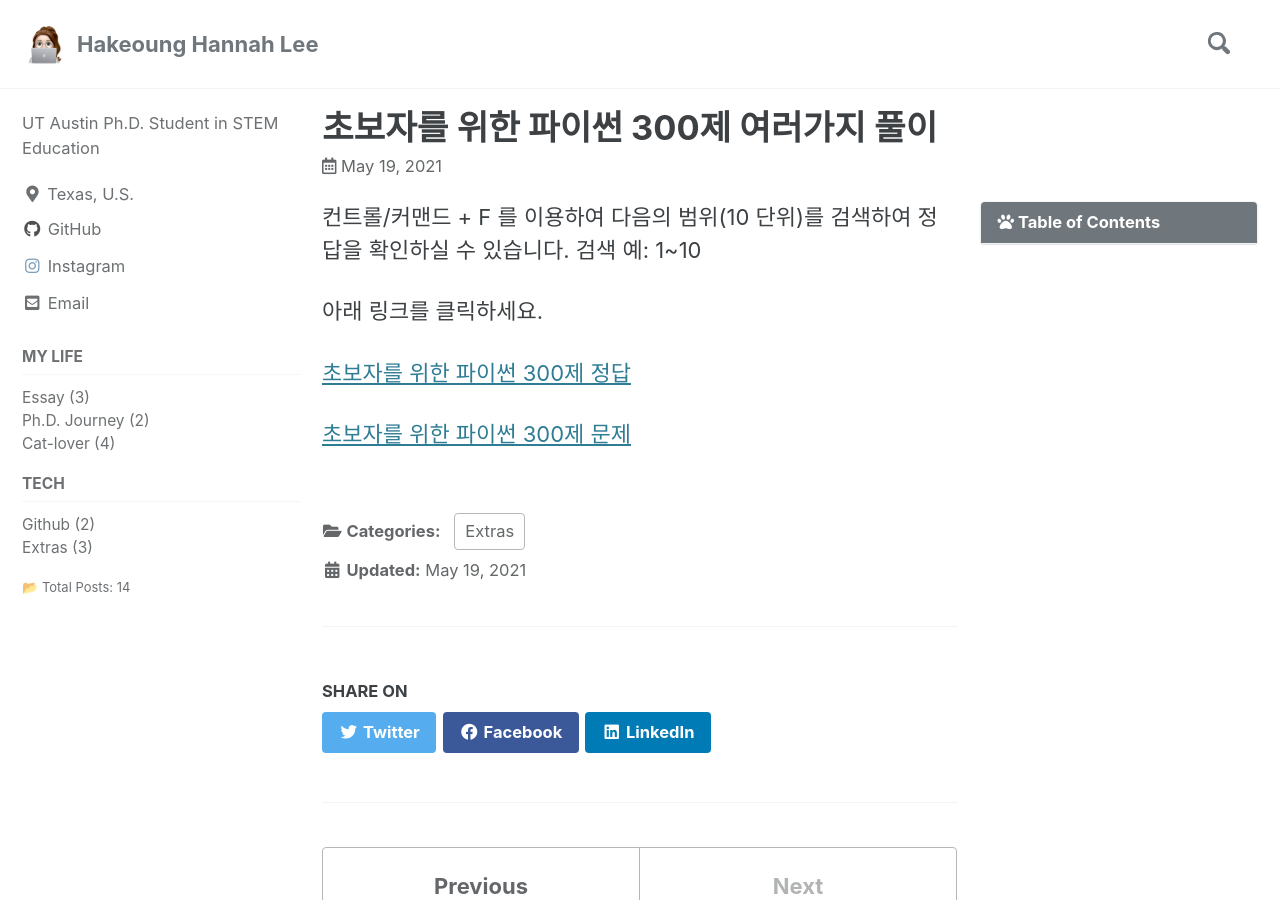
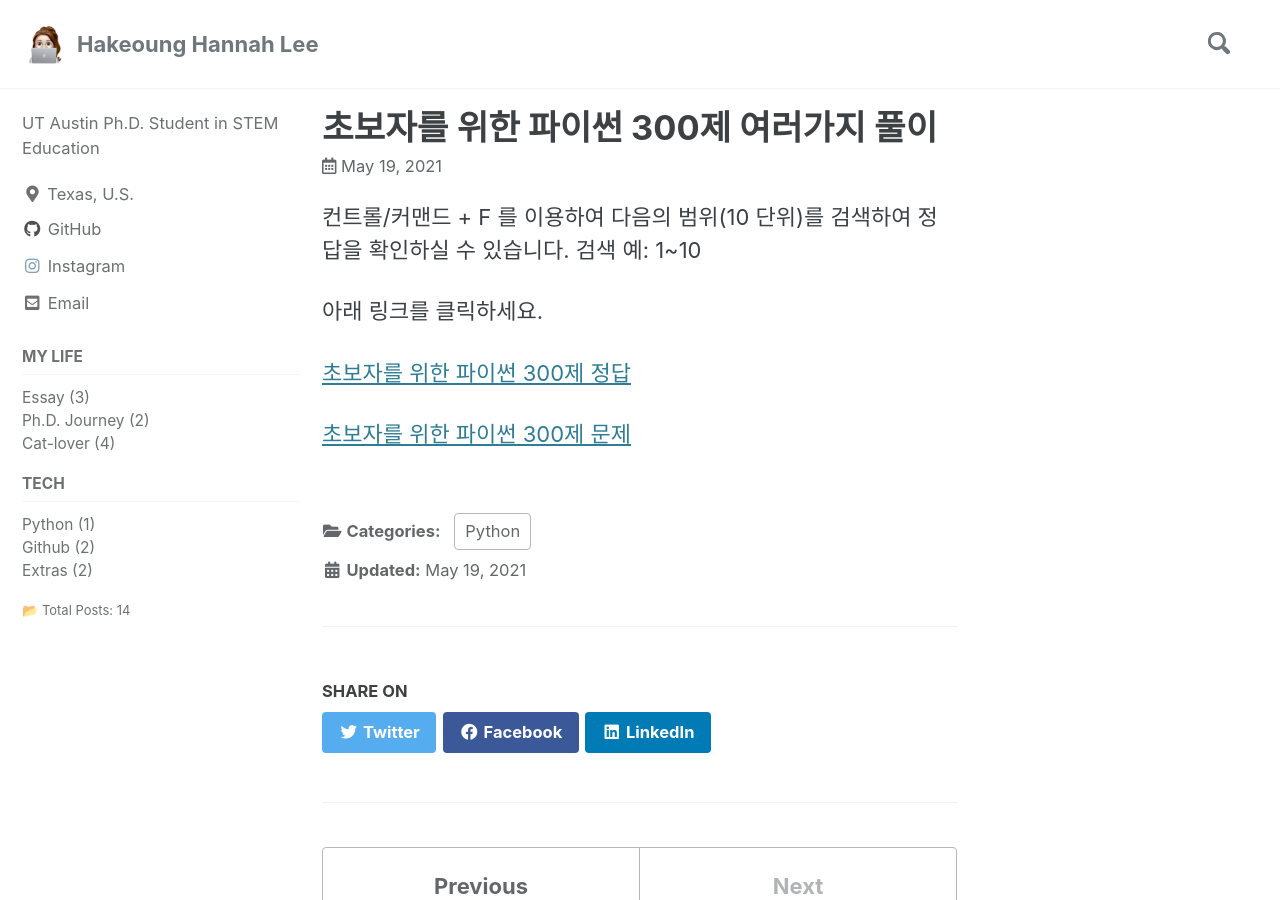
Before and after one commit to HakeoungLee/HakeoungLee.github.io, a Jekyll site: the page built from _posts/2021-05-19-python300.md, in a window 1280 px wide and 900 px high. Built offline with Jekyll 4.4.1, drawn with Linux system fonts in a browser that asks for light colours; cached includes are drawn as plain includes; comment, search, counter and statistics services are not loaded.

Commit message:
Update 2021-05-19-python300.md

```diff
--- a/_posts/2021-05-19-python300.md
+++ b/_posts/2021-05-19-python300.md
@@ -1,11 +1,11 @@
 ---
 layout: single
 comments: true
-toc: true
+toc: False
 toc_label: "Table of Contents"
 toc_icon: "paw"
 categories:
-  - Extras
+  - Python
 
 
 title:  "초보자를 위한 파이썬 300제 여러가지 풀이"
```
